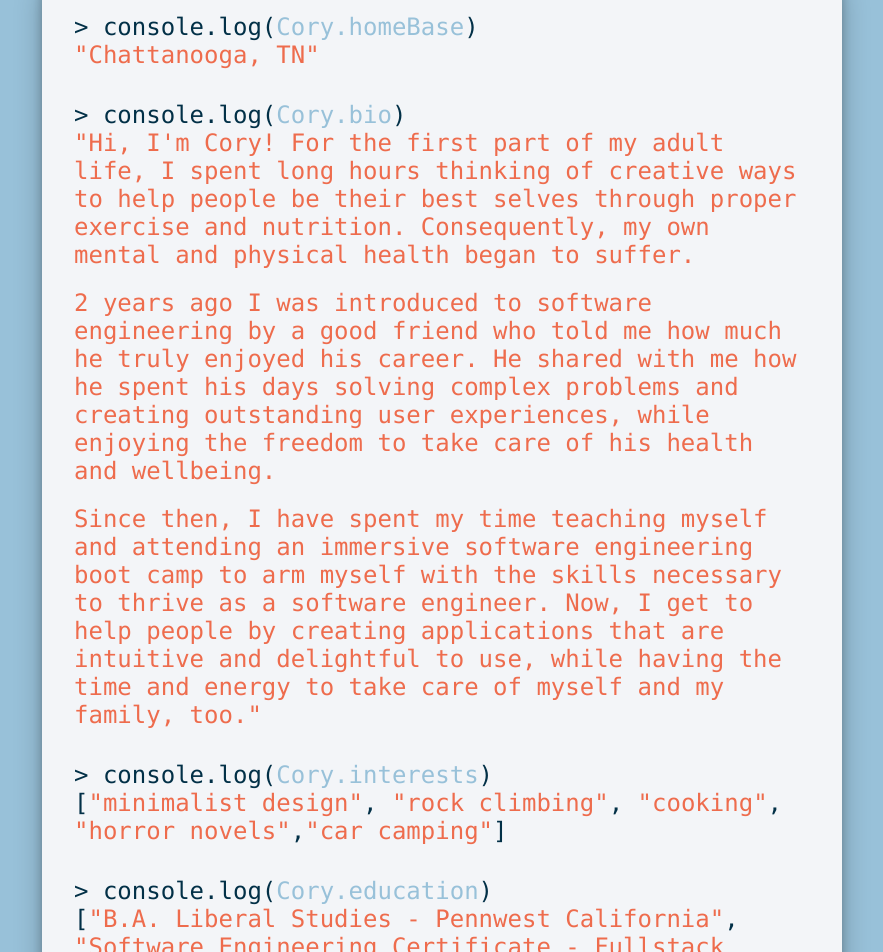
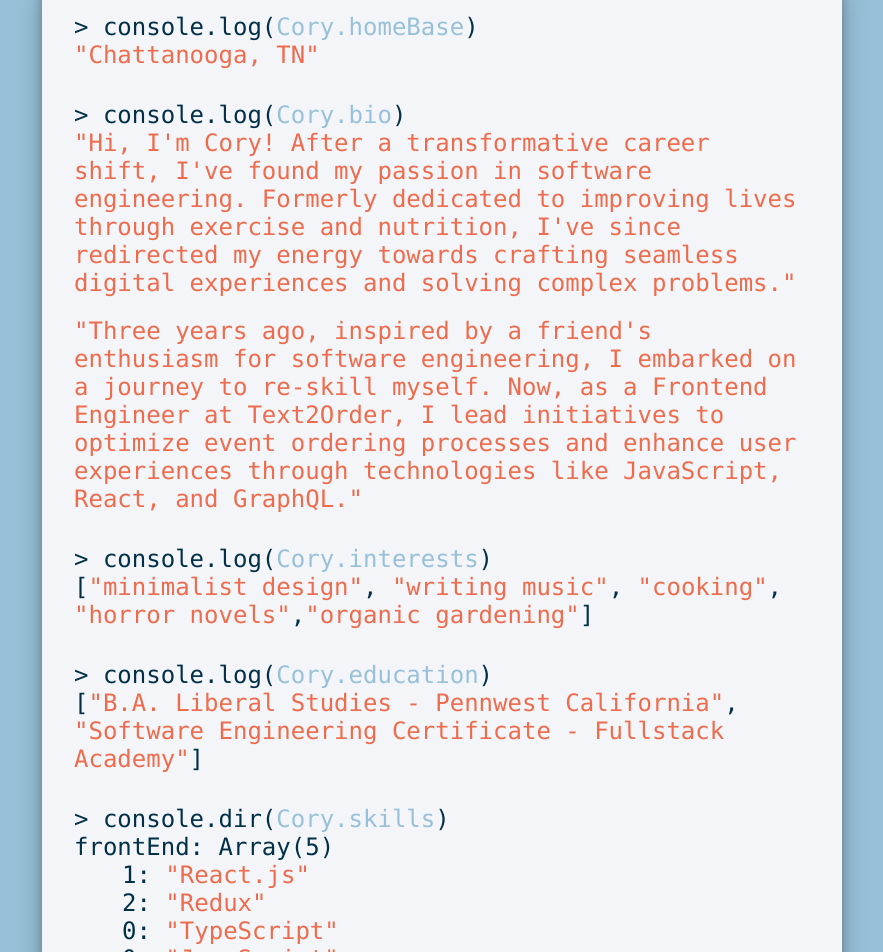
Before and after one commit to corumgold/corygold.dev, a React (Create React App) app: page / in a window 1280 px wide. Shown: the part 1500-2452 px from the top of the page, without its empty margins (198-1081 px from the left). Built offline with nearby package versions, Linux system fonts and the light colour scheme; a web font is replaced by a local one.

Commit message:
Update bio

```diff
--- a/src/components/AboutMe.js
+++ b/src/components/AboutMe.js
@@ -35,26 +35,19 @@ const AboutMe = () => {
             {
               <>
                 <span id="bio">
-                  "Hi, I'm Cory! For the first part of my adult life, I spent
-                  long hours thinking of creative ways to help people be their
-                  best selves through proper exercise and nutrition.
-                  Consequently, my own mental and physical health began to
-                  suffer.
+                  "Hi, I'm Cory! After a transformative career shift, I've found
+                  my passion in software engineering. Formerly dedicated to
+                  improving lives through exercise and nutrition, I've since
+                  redirected my energy towards crafting seamless digital
+                  experiences and solving complex problems."
                 </span>
                 <span className="bio">
-                  2 years ago I was introduced to software engineering by a good
-                  friend who told me how much he truly enjoyed his career. He
-                  shared with me how he spent his days solving complex problems
-                  and creating outstanding user experiences, while enjoying the
-                  freedom to take care of his health and wellbeing.
-                </span>
-                <span className="bio">
-                  Since then, I have spent my time teaching myself and attending
-                  an immersive software engineering boot camp to arm myself with
-                  the skills necessary to thrive as a software engineer. Now, I
-                  get to help people by creating applications that are intuitive
-                  and delightful to use, while having the time and energy to
-                  take care of myself and my family, too."
+                  "Three years ago, inspired by a friend's enthusiasm for
+                  software engineering, I embarked on a journey to re-skill
+                  myself. Now, as a Frontend Engineer at Text2Order, I lead
+                  initiatives to optimize event ordering processes and enhance
+                  user experiences through technologies like JavaScript, React,
+                  and GraphQL."
                 </span>
               </>
             }
@@ -67,9 +60,9 @@ const AboutMe = () => {
             {")"}
           </p>
           <p className="about-me-response">
-            [{<span>"minimalist design"</span>}, {<span>"rock climbing"</span>},{" "}
+            [{<span>"minimalist design"</span>}, {<span>"writing music"</span>},{" "}
             {<span>"cooking"</span>}, {<span>"horror novels"</span>},
-            {<span>"car camping"</span>}]
+            {<span>"organic gardening"</span>}]
           </p>
         </div>
         <div className="about-me-entry">
@@ -96,11 +89,10 @@ const AboutMe = () => {
           </p>
           <p className="about-me-array">frontEnd: Array(5)</p>
           <ul>
-            <li className="array-item">0: {<span>"JavaScript"</span>}</li>
             <li className="array-item">1: {<span>"React.js"</span>}</li>
             <li className="array-item">2: {<span>"Redux"</span>}</li>
-            <li className="array-item">2: {<span>"SASS"</span>}</li>
-            <li className="array-item">3: {<span>"LESS"</span>}</li>
+            <li className="array-item">0: {<span>"TypeScript"</span>}</li>
+            <li className="array-item">0: {<span>"JavaScript"</span>}</li>
           </ul>
           <p className="about-me-array">backEnd: Array(4)</p>
           <ul>
@@ -108,13 +100,14 @@ const AboutMe = () => {
             <li className="array-item">1: {<span>"Express.js"</span>}</li>
             <li className="array-item">2: {<span>"Sequelize.js"</span>}</li>
             <li className="array-item">2: {<span>"PostgreSQL"</span>}</li>
+            <li className="array-item">2: {<span>"GraphQL"</span>}</li>
           </ul>
           <p className="about-me-array">other: Array(4)</p>
           <ul>
             <li className="array-item">1: {<span>"Git"</span>}</li>
             <li className="array-item">2: {<span>"NPM"</span>}</li>
             <li className="array-item">2: {<span>"Agile Workflow"</span>}</li>
-            <li className="array-item">2: {<span>"RESTful APIs"</span>}</li>
+            <li className="array-item">2: {<span>"RESTful API Design"</span>}</li>
           </ul>
         </div>
         <div className="about-me-entry">
```
